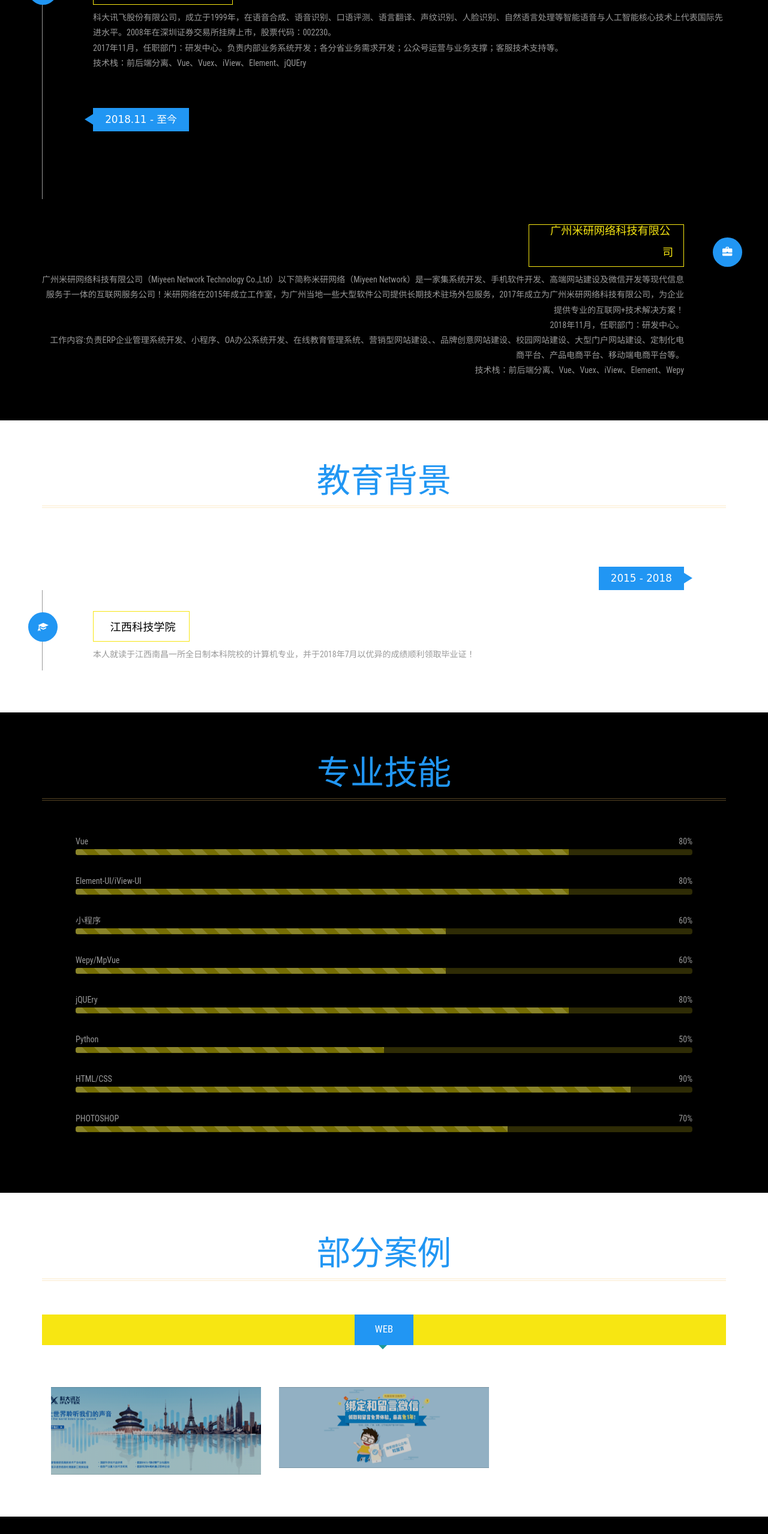
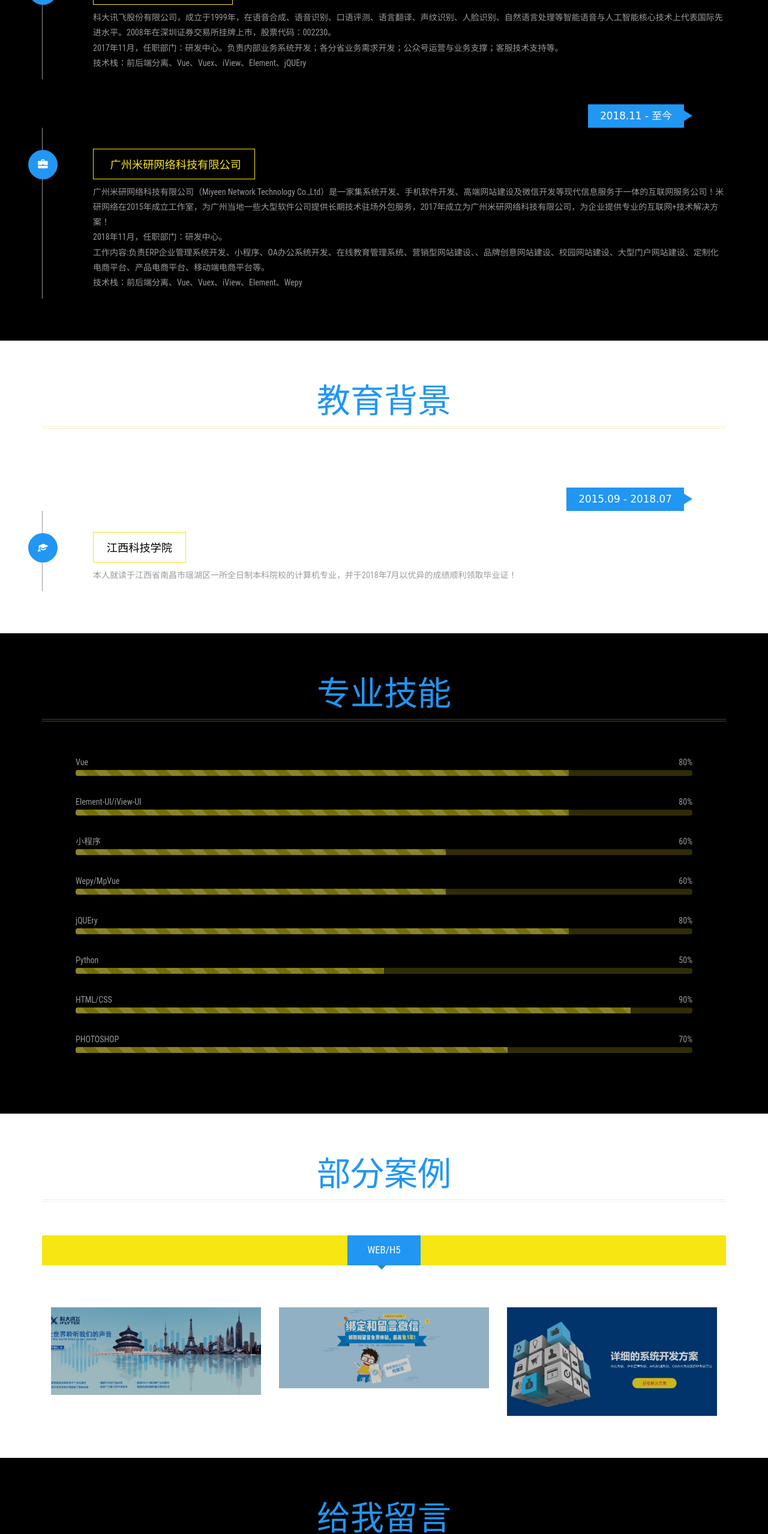
Before and after one commit to Arlen-panbiao/Blog, a plain HTML site: page index.html in a window 1280 px wide. Shown: the part 1780-4338 px from the top of the page at 60% size. Drawn offline with Linux system fonts and the light colour scheme.

Commit message:
update userinfo

```diff
--- a/index.html
+++ b/index.html
@@ -178,13 +178,14 @@
 				<div class="clearfix"> </div>
 			</div>
 			<div class="work-info">
-				<div class="col-md-6 work-right work-right2">
+				<div class="col-md-6 work-left">
 					<h4>2018.11 - 至今 </h4>
 				</div>
-				<div class="col-md-6 work-left work-left2">
-					<h5>广州米研网络科技有限公司<span class="glyphicon glyphicon-briefcase"> </span> </h5>
-					<p>广州米研网络科技有限公司（Miyeen Network Technology Co.,Ltd）以下简称米研网络（Miyeen
-						Network）是一家集系统开发、手机软件开发、高端网站建设及微信开发等现代信息服务于一体的互联网服务公司！米研网络在2015年成立工作室，为广州当地一些大型软件公司提供长期技术驻场外包服务，2017年成立为广州米研网络科技有限公司，为企业提供专业的互联网+技术解决方案！</p>
+				<div class="col-md-6 work-right">
+					<h5><span class="glyphicon glyphicon-briefcase"> </span> 广州米研网络科技有限公司</h5>
+					<p>广州米研网络科技有限公司（Miyeen Network Technology
+						Co.,Ltd）是一家集系统开发、手机软件开发、高端网站建设及微信开发等现代信息服务于一体的互联网服务公司！米研网络在2015年成立工作室，为广州当地一些大型软件公司提供长期技术驻场外包服务，2017年成立为广州米研网络科技有限公司，为企业提供专业的互联网+技术解决方案！
+					</p>
 					<p>2018年11月，任职部门：研发中心。</p>
 					<p>工作内容:负责ERP企业管理系统开发、小程序、OA办公系统开发、在线教育管理系统、营销型网站建设、、品牌创意网站建设、校园网站建设、大型门户网站建设、定制化电商平台、产品电商平台、移动端电商平台等。</p>
 					<p>技术栈：前后端分离、Vue、Vuex、iView、Element、Wepy</p>
@@ -200,16 +201,14 @@
 			<h3 class="title">教育背景</h3>
 			<div class="work-info">
 				<div class="col-md-6 work-left">
-					<h4>2015 - 2018</h4>
+					<h4>2015.09 - 2018.07</h4>
 				</div>
 				<div class="col-md-6 work-right">
-					<h5><span class="glyphicon glyphicon-education"> </span> 江西科技学院</h5>
-					<p>本人就读于江西南昌一所全日制本科院校的计算机专业，并于2018年7月以优异的成绩顺利领取毕业证！ </p>
+<a href="http://www.jxut.edu.cn"><h5><span class="glyphicon glyphicon-education"></span>江西科技学院</h5></a>
+					<p>本人就读于江西省南昌市瑶湖区一所全日制本科院校的计算机专业，并于2018年7月以优异的成绩顺利领取毕业证！ </p>
 				</div>
 				<div class="clearfix"> </div>
 			</div>
-
-
 		</div>
 	</div>
 	<!--//education-->
@@ -262,8 +261,6 @@
 						</div>
 					</div>
 				</div>
-
-
 				<div class="clearfix"> </div>
 			</div>
 		</div>
@@ -276,8 +273,7 @@
 			<div class="sap_tabs">
 				<div id="horizontalTab" style="display: block; width: 100%; margin: 0px;">
 					<ul class="resp-tabs-list wow fadeInUp animated" data-wow-delay=".7s">
-						<li class="resp-tab-item"><span>WEB</span></li>
-
+						<li class="resp-tab-item"><span>WEB/H5</span></li>
 					</ul>
 					<div class="clearfix"> </div>
 					<div class="resp-tabs-container">
@@ -289,7 +285,7 @@
 											<img src="static/picture/g1.jpg" alt="" class="img-responsive" />
 											<div class="figcaption">
 												<h3>科大讯飞股份有限公司</h3>
-												<p>http://www.iflytek.com/</p>
+												<p>http://www.iflytek.com</p>
 											</div>
 										</a>
 									</div>
@@ -300,7 +296,18 @@
 											<img src="static/picture/g2.jpg" alt="" class="img-responsive" />
 											<div class="figcaption">
 												<h3>中国移动和留言</h3>
-												<p>https://yyxx.10086.cn/</p>
+												<p>https://yyxx.10086.cn</p>
+											</div>
+										</a>
+									</div>
+								</div>
+								<div class="col-md-4 portfolio-grids">
+									<div class="grid effect-sarah">
+										<a href="http://www.miyeen.com" target="_blank">
+											<img src="static/picture/miyee.png" alt="" class="img-responsive" />
+											<div class="figcaption">
+												<h3>广州米研网络科技</h3>
+												<p>http://www.miyeen.com</p>
 											</div>
 										</a>
 									</div>
```
Also changed, not shown: static/picture/miyee.png (added).
